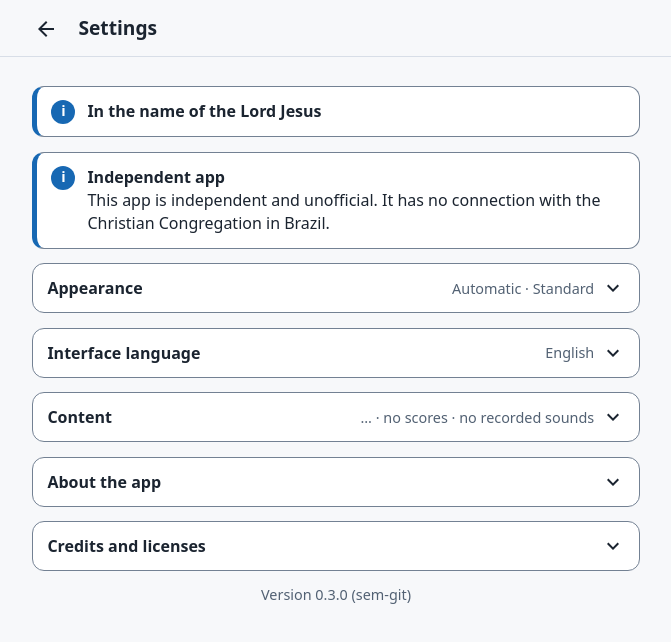
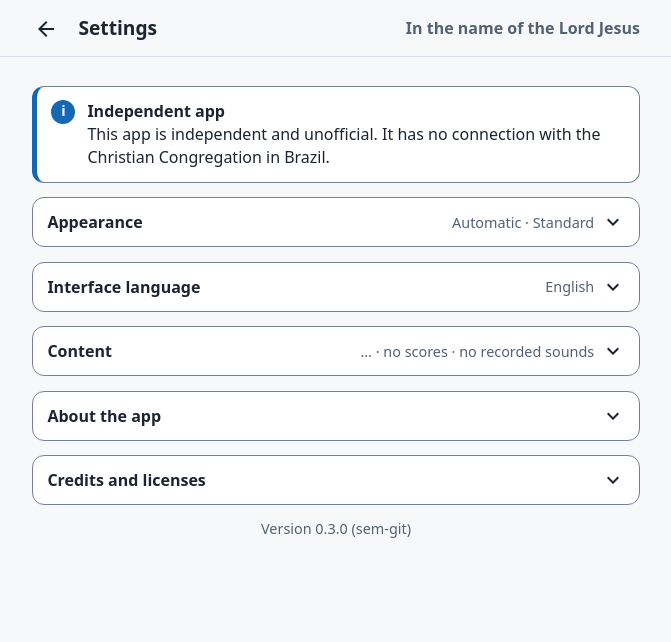
Before and after one commit to HyakoV3/biblioteca-musical, a SvelteKit app: page /ajustes in a window 1280 px wide. Shown: the top 642 px of the page, without its empty margins (304-975 px from the left). Built offline with nearby package versions, Linux system fonts and the light colour scheme.

Commit message:
Ajustes: Em nome do Senhor Jesus vira titulo na barra de cima, ao lado de Ajustes, numa linha so

```diff
--- a/src/routes/ajustes/+page.svelte
+++ b/src/routes/ajustes/+page.svelte
@@ -136,14 +136,11 @@
 
 <svelte:head><title>{t("ajustes.titulo")} · Biblioteca Musical</title></svelte:head>
 
-<Barra titulo={t("ajustes.titulo")} {voltar} rotuloVoltar={t("nav.voltar")} />
+<Barra titulo={t("ajustes.titulo")} {voltar} rotuloVoltar={t("nav.voltar")}>
+  {#snippet acao()}<span class="nome-senhor">{t("sobre.nome_titulo")}</span>{/snippet}
+</Barra>
 
 <main class="coluna conteudo">
-  <!-- Em nome do Senhor Jesus: vem antes do aviso de que o app não tem ligação com a CCB. -->
-  <section>
-    <Aviso tipo="info"><strong>{t("sobre.nome_titulo")}</strong></Aviso>
-  </section>
-
   <!-- Aviso: o app não tem ligação com a CCB. Vem antes do "Sobre", em destaque. -->
   <section>
     <Aviso tipo="info"><strong>{t("sobre.aviso_titulo")}</strong><br />{t("sobre.aviso")}</Aviso>
@@ -345,6 +342,8 @@
 </main>
 
 <style>
+  /* "Em nome do Senhor Jesus" ao lado do título, na linha de cima: o tamanho acompanha a largura da tela para nunca quebrar em duas linhas. */
+  .nome-senhor { display: block; white-space: nowrap; font-size: clamp(0.7rem, 3.4vw, 1rem); font-weight: 600; color: var(--suave); text-align: end; }
   section { margin-bottom: 0.9rem; }
   .versao { margin: 0 0 1.5rem; text-align: center; }
   .sobre p, .sobre li { line-height: 1.5; }
```
Also changed, not shown: 1 other file (tests, documents, lock files or other folders).
